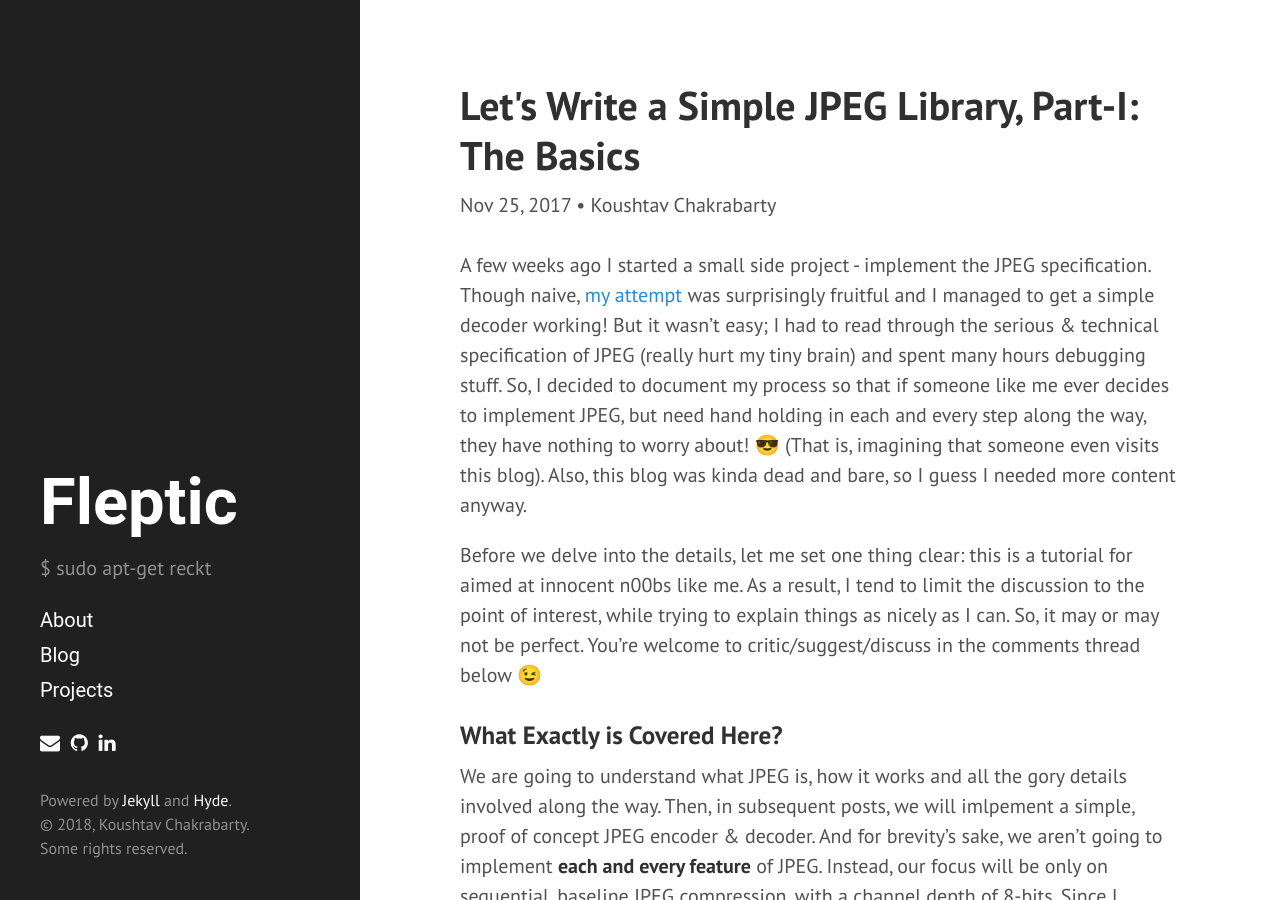
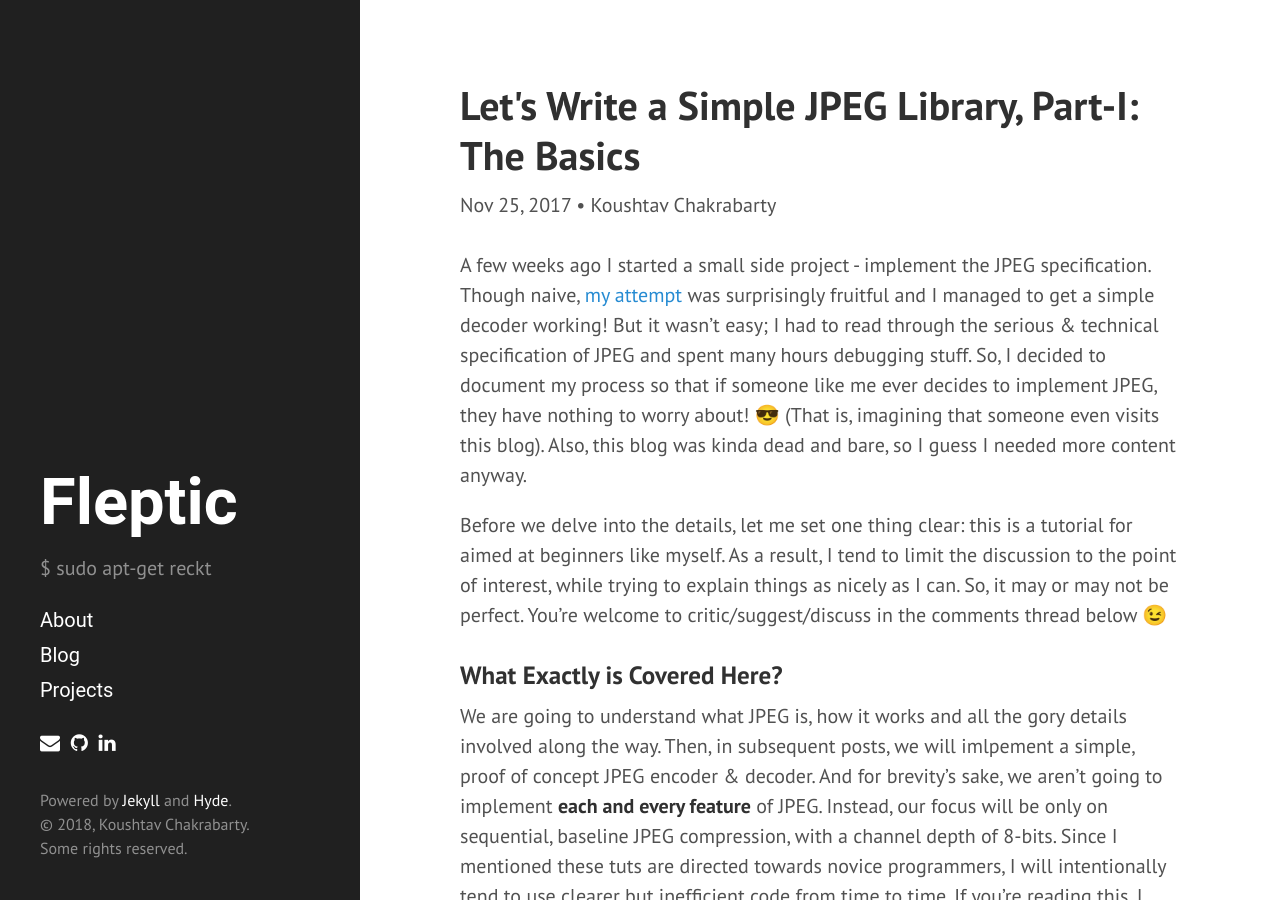
Before and after one commit to TheIllusionistMirage/TheIllusionistMirage.github.io, a Jekyll site: the page built from _posts/2017-11-25-lets-write-a-simple-jpeg-library-part-1.md, in a window 1280 px wide and 900 px high. Built offline with Jekyll 4.4.1, drawn with Linux system fonts in a browser that asks for light colours; nearby versions of some CDN libraries; emoji names are drawn with the system emoji font; Markdown is read by kramdown in place of the engine named in the settings; formulas are drawn with MathJax 3; comment, search, counter and statistics services are not loaded.

```diff
--- a/_config.yml
+++ b/_config.yml
@@ -1,6 +1,6 @@
 # Dependencies
 markdown:         redcarpet
-highlighter:      pygments
+highlighter:      rouge
 
 # Permalinks
 permalink:        pretty
--- a/_layouts/default.html
+++ b/_layouts/default.html
@@ -3,7 +3,7 @@
 
   {% include head.html %}
   <script type="text/javascript"
-    src="http://cdn.mathjax.org/mathjax/latest/MathJax.js?config=TeX-AMS-MML_HTMLorMML">
+    src="https://cdn.mathjax.org/mathjax/latest/MathJax.js?config=TeX-AMS-MML_HTMLorMML">
   </script>
 
   <body>
--- a/_posts/2017-11-25-lets-write-a-simple-jpeg-library-part-1.md
+++ b/_posts/2017-11-25-lets-write-a-simple-jpeg-library-part-1.md
@@ -7,9 +7,9 @@ comments: true
 author: Koushtav Chakrabarty
 ---
 
-A few weeks ago I started a small side project - implement the JPEG specification. Though naive, [my attempt](https://github.com/TheIllusionistMirage/libKPEG) was surprisingly fruitful and I managed to get a simple decoder working! But it wasn't easy; I had to read through the serious & technical specification of JPEG (really hurt my tiny brain) and spent many hours debugging stuff. So, I decided to document my process so that if someone like me ever decides to implement JPEG, but need hand holding in each and every step along the way, they have nothing to worry about! :sunglasses: (That is, imagining that someone even visits this blog). Also, this blog was kinda dead and bare, so I guess I needed more content anyway.
+A few weeks ago I started a small side project - implement the JPEG specification. Though naive, [my attempt](https://github.com/TheIllusionistMirage/libKPEG) was surprisingly fruitful and I managed to get a simple decoder working! But it wasn't easy; I had to read through the serious & technical specification of JPEG and spent many hours debugging stuff. So, I decided to document my process so that if someone like me ever decides to implement JPEG, they have nothing to worry about! :sunglasses: (That is, imagining that someone even visits this blog). Also, this blog was kinda dead and bare, so I guess I needed more content anyway.
 
-Before we delve into the details, let me set one thing clear: this is a tutorial for aimed at innocent n00bs like me. As a result, I tend to limit the discussion to the point of interest, while trying to explain things as nicely as I can. So, it may or may not be perfect. You're welcome to critic/suggest/discuss in the comments thread below :wink:
+Before we delve into the details, let me set one thing clear: this is a tutorial for aimed at beginners like myself. As a result, I tend to limit the discussion to the point of interest, while trying to explain things as nicely as I can. So, it may or may not be perfect. You're welcome to critic/suggest/discuss in the comments thread below :wink:
 <!--break-->
 
 ### What Exactly is Covered Here?
```
